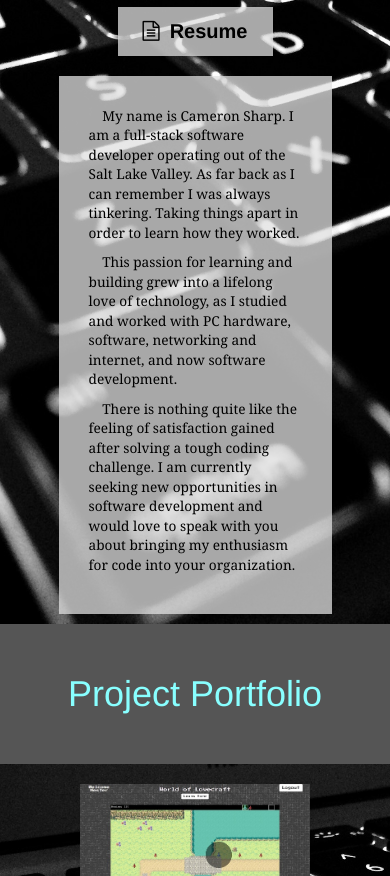
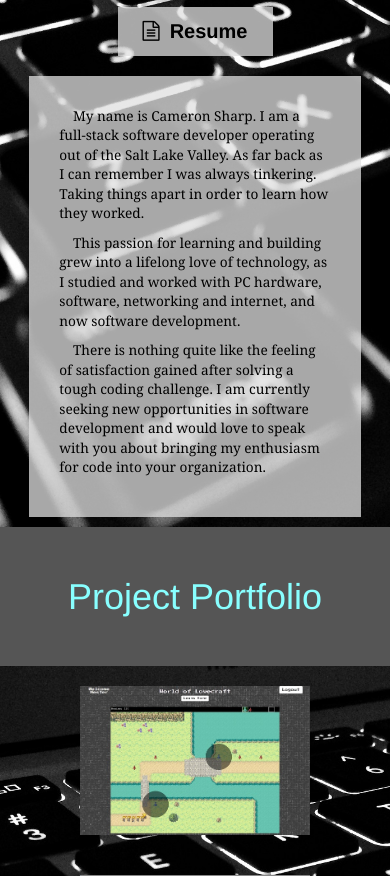
Before and after one commit to CameronSharp1980/CameronSharp1980.github.io, a plain HTML site: page index.html in a window 390 px wide. Shown: the part 1219-2095 px from the top of the page. Drawn offline with nearby package versions, Linux system fonts and the light colour scheme.

Commit message:
Adjusted Introduction section sizing for different screen sizes

```diff
--- a/assets/css/styles.css
+++ b/assets/css/styles.css
@@ -210,19 +210,31 @@ button.close span {
 }
 
 .profile-caption {
-    flex-basis: 70%;
+    flex-basis: 60%;
     padding: 3rem;
 }
 
 .profile-caption p {
-    font-size: 2.1vw;
+    font-size: 1.75vw;
     font-family: Georgia, 'Times New Roman', Times, serif;
     /* letter-spacing: .25rem; */
 }
 
 @media screen and (max-width: 600px) {
+    .profile-caption {
+        flex-basis: 85%;
+    }
     .profile-caption p {
         font-size: 3.5vw;
+    }
+}
+
+@media screen and (min-width: 1600px) {
+    .profile-caption {
+        flex-basis: 45%;
+    }
+    .profile-caption p {
+        font-size: 1.5vw;
     }
 }
 
```
